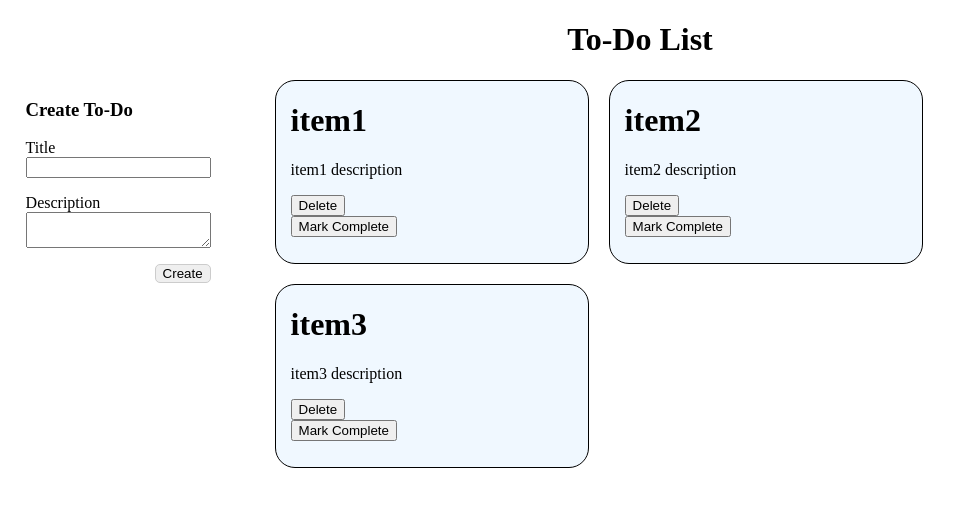
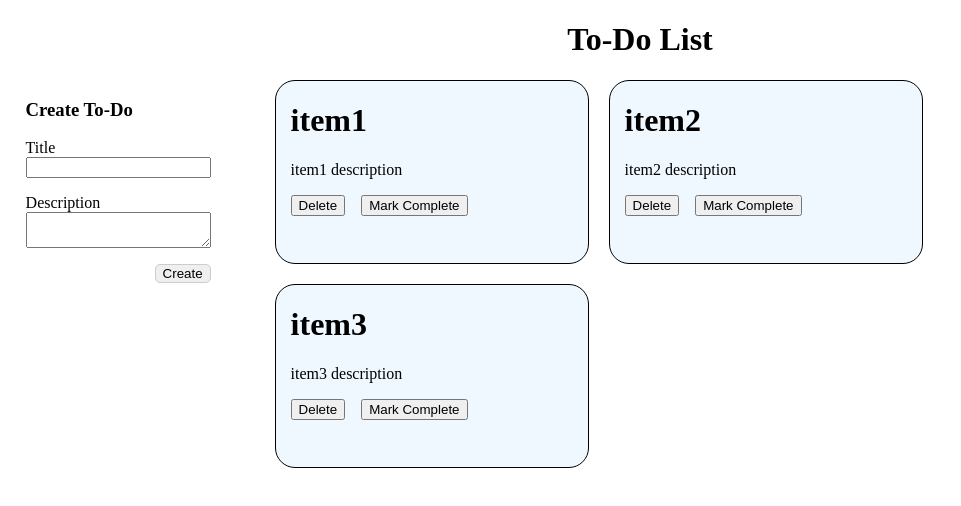
Before and after one commit to cornishjed/todo-list, a React (Create React App) app: page / in a window 1280 px wide. Shown: the top 506 px of the page, without its empty margins (0-961 px from the left). Built offline with nearby package versions, Linux system fonts and the light colour scheme.

Commit message:
fix: todo delete rework

```diff
--- a/src/css/ToDo.css
+++ b/src/css/ToDo.css
@@ -10,3 +10,9 @@
         background-color: greenyellow;
     }
 }
+
+.toDo__card-buttons {
+    display: flex;
+    width: fit-content;
+    gap: 1rem;;
+}
--- a/src/js/ToDo.js
+++ b/src/js/ToDo.js
@@ -5,11 +5,7 @@ import "../css/ToDo.css";
 export default function ToDo({ id, toDos, setToDos, title, children }) {
   const [isComplete, setComplete] = useState(false);
 
-  const handleDelete = (e) => {
-    e.preventDefault();
-
-    const id = e.target.id.value;
-
+  const handleDelete = (id) => {
     // find toDo item in array and delete
     const toDosCpy = [...toDos];
 
@@ -26,13 +22,12 @@ export default function ToDo({ id, toDos, setToDos, title, children }) {
 
   return (
     <div className={isComplete ? "toDo__card complete" : "toDo__card"}>
-      <form onSubmit={(e) => handleDelete(e)}>
-        <input type="hidden" name="id" value={id} />
-        <h1>{title}</h1>
-        <p>{children}</p>
-        <button>Delete</button>
-      </form>
-      <button onClick={isComplete ? () => setComplete(false) : () => setComplete(true)}>Mark {isComplete ? "Incomplete" : "Complete"}</button>
+      <h1>{title}</h1>
+      <p>{children}</p>
+      <div className="toDo__card-buttons">
+        <button onClick={() => handleDelete(id)}>Delete</button>
+        <button onClick={isComplete ? () => setComplete(false) : () => setComplete(true)}>Mark {isComplete ? "Incomplete" : "Complete"}</button>
+      </div>
     </div>
   );
 }
```
